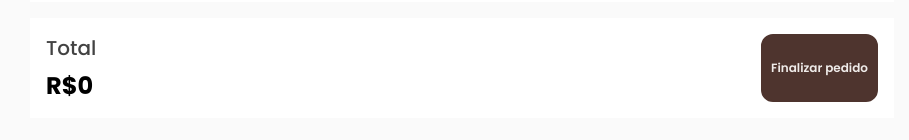
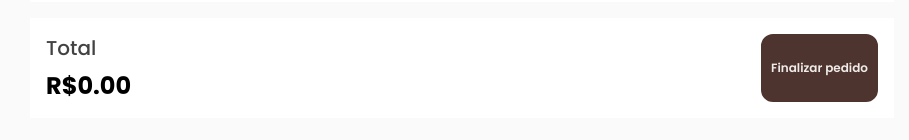
Before and after one commit to joaovictornovais/coffee-shop, a React (Vite) app: page /checkout in a window 1280 px wide. Shown: the part 362-502 px from the top of the page, without its empty margins (178-1087 px from the left). Built offline with nearby package versions, Linux system fonts and the light colour scheme.

Commit message:
fix: 2 decimal place

```diff
--- a/src/components/CheckoutFooter.jsx
+++ b/src/components/CheckoutFooter.jsx
@@ -9,7 +9,7 @@ const CheckoutFooter = () => {
     <footer className="flex justify-between w-full p-4 bg-white">
       <div className="flex flex-col gap-2">
         <h3 className="text-gray-800 font-medium text-xl">Total</h3>
-        <h2 className="text-2xl font-bold">R${total}</h2>
+        <h2 className="text-2xl font-bold">R${total.toFixed(2)}</h2>
       </div>
       <button className="customize-selected-button">Finalizar pedido</button>
     </footer>
--- a/src/components/OrderCard.jsx
+++ b/src/components/OrderCard.jsx
@@ -23,7 +23,7 @@ const OrderCard = () => {
               </div>
               <div className="min-w-[30%] flex flex-col items-end justify-center">
                 <h2 className="text-gray-800 font-semibold text-lg">
-                  R$ {product.total}
+                  R$ {product.total.toFixed(2)}
                 </h2>
                 <span>x{product.quantity}</span>
               </div>
--- a/src/pages/ProductDetails.jsx
+++ b/src/pages/ProductDetails.jsx
@@ -56,7 +56,7 @@ const ProductDetails = () => {
   };
 
   const handleTotal = () => {
-    return Number(product.price * quantity);
+    return Number(handleSubtotal(size) * product.price * quantity);
   };
 
   return (
```
